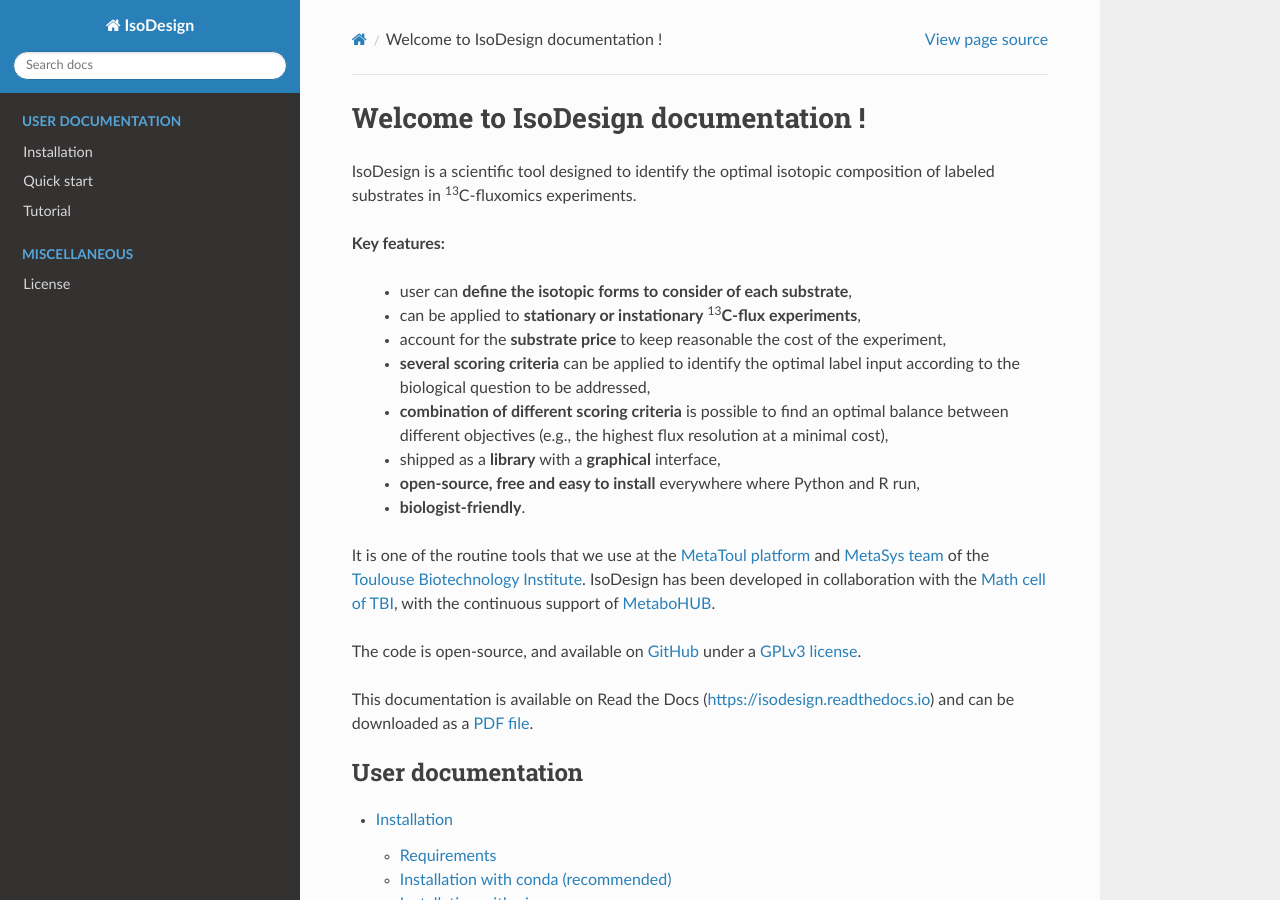
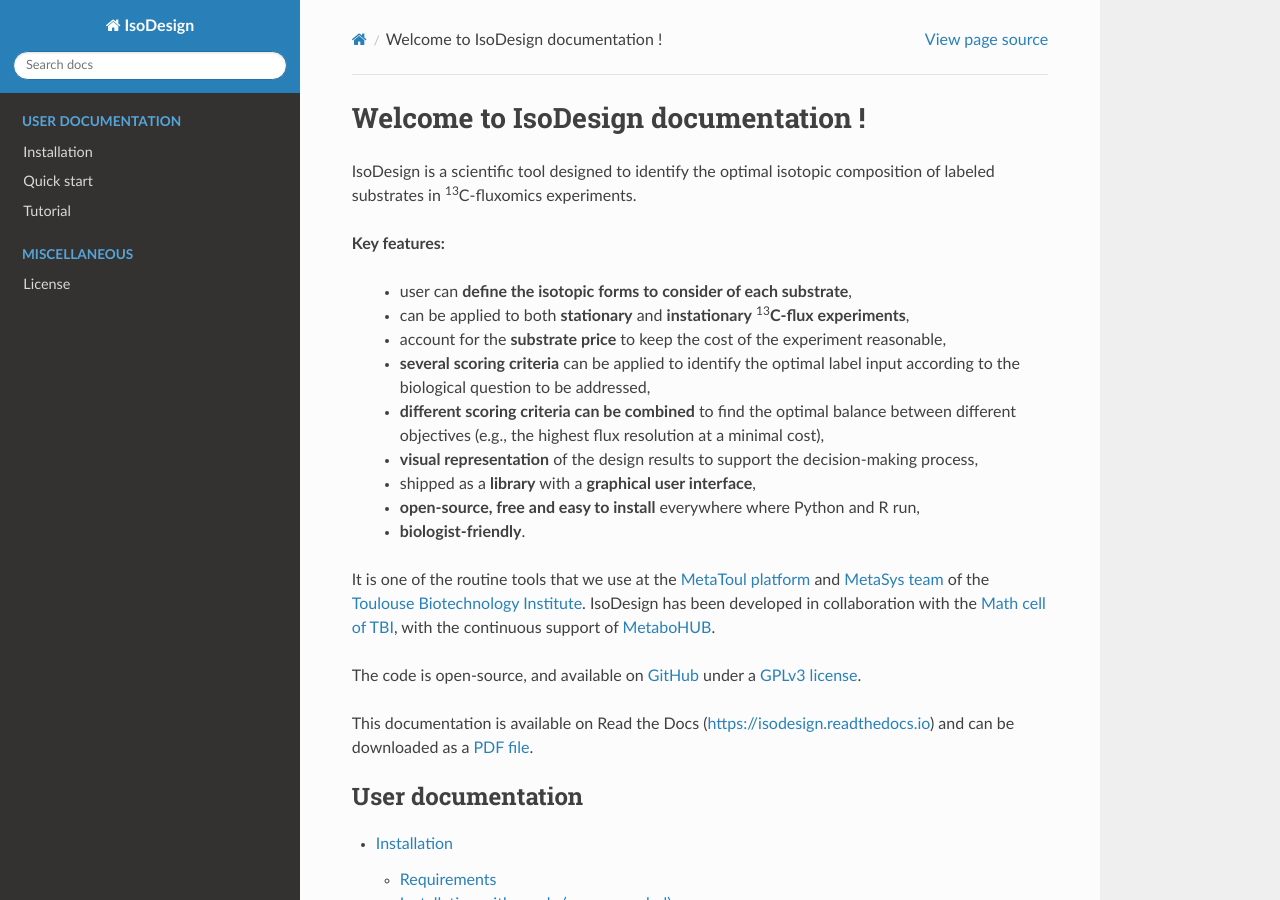
Before and after one commit to MetaboHUB-MetaToul-FluxoMet/IsoDesign, a Sphinx documentation site: the page built from docs/index.rst, in a window 1280 px wide and 900 px high. Built offline with Sphinx 7.4.7 and the Read the Docs theme 3.1.0, drawn with Linux system fonts in a browser that asks for light colours.

Commit message:
update doc (index)

```diff
--- a/docs/index.rst
+++ b/docs/index.rst
@@ -12,11 +12,12 @@
 **Key features:**
 
    * user can **define the isotopic forms to consider of each substrate**,
-   * can be applied to **stationary or instationary** :sup:`13`\ **C-flux experiments**,
-   * account for the **substrate price** to keep reasonable the cost of the experiment,
+   * can be applied to both **stationary** and **instationary** :sup:`13`\ **C-flux experiments**,
+   * account for the **substrate price** to keep the cost of the experiment reasonable,
    * **several scoring criteria** can be applied to identify the optimal label input according to the biological question to be addressed,
-   * **combination of different scoring criteria** is possible to find an optimal balance between different objectives (e.g., the highest flux resolution at a minimal cost),
-   * shipped as a **library** with a **graphical** interface,
+   * **different scoring criteria can be combined** to find the optimal balance between different objectives (e.g., the highest flux resolution at a minimal cost),
+   * **visual representation** of the design results to support the decision-making process,
+   * shipped as a **library** with a **graphical user interface**,
    * **open-source, free and easy to install** everywhere where Python and R run,
    * **biologist-friendly**.
 
```
